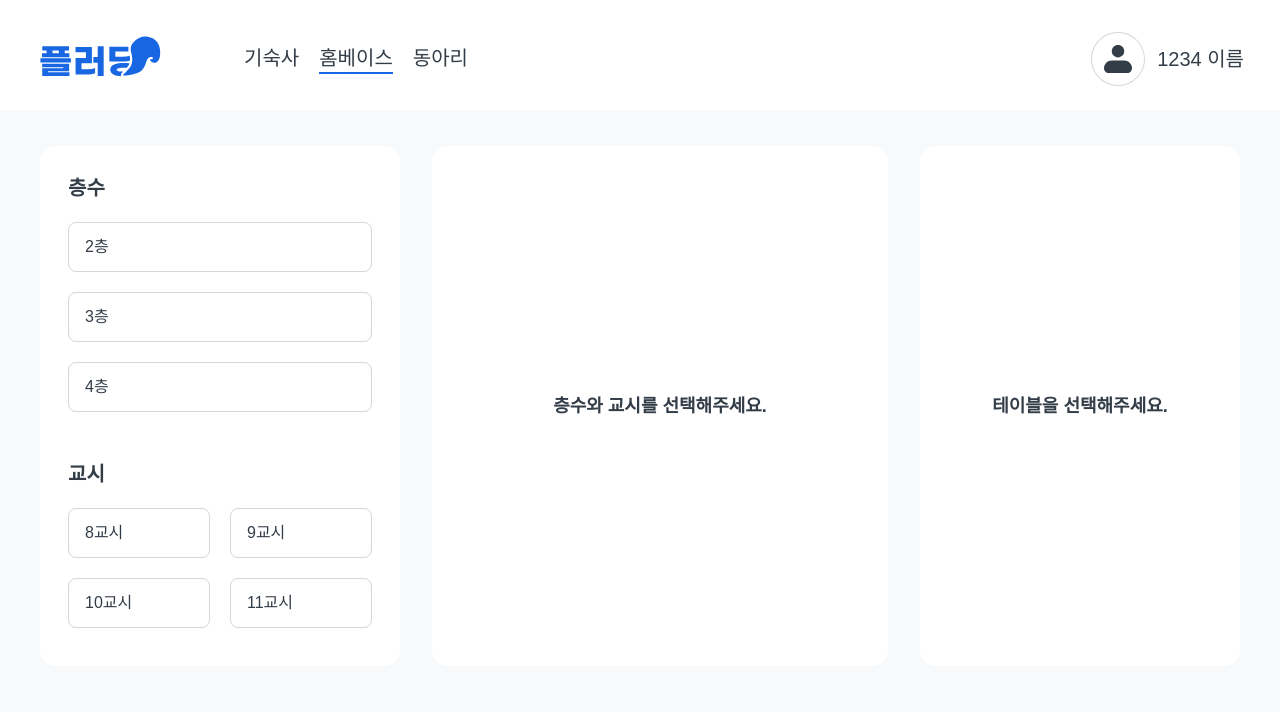
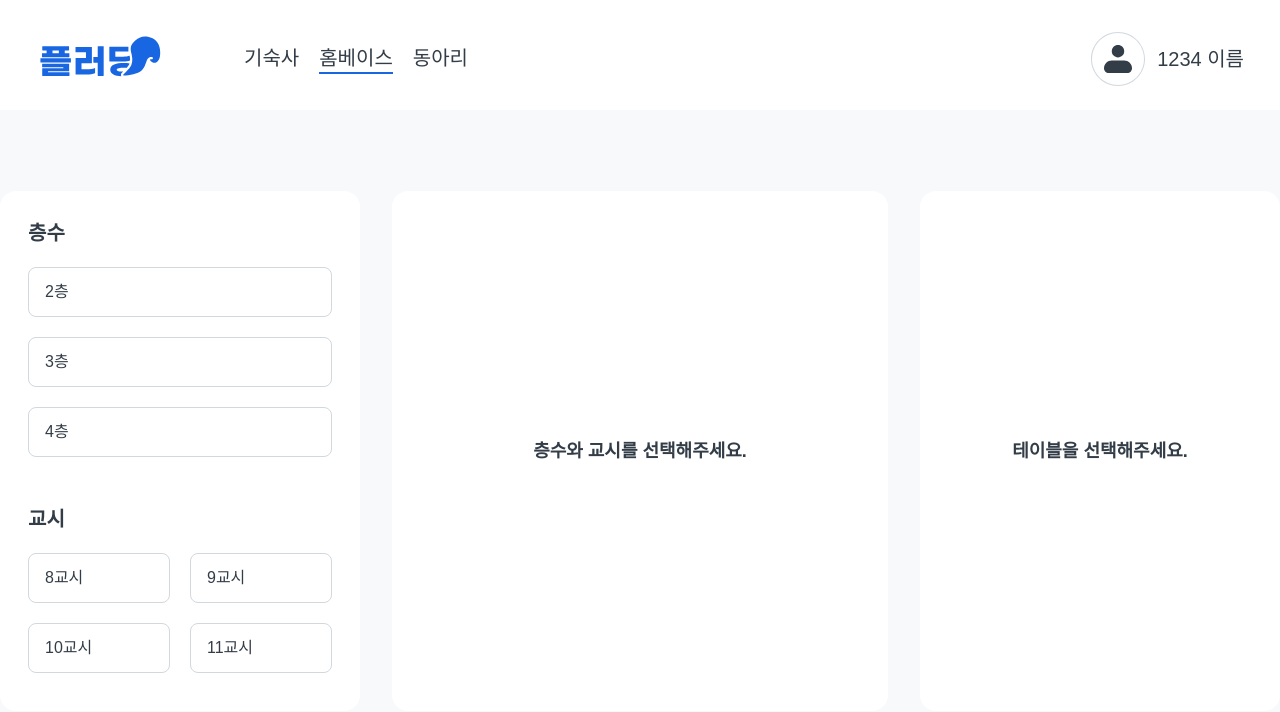
Before and after one commit to team-incube/Flooding-Frontend-Onboarding, a Next.js app: page /homebase in a window 1280 px wide. Shown: the top 712 px of the page. Built offline with nearby package versions, Linux system fonts and the light colour scheme; no server answers; a web font is replaced by a local one.

Commit message:
feat: 홈베이스 신청 기능 구현

```diff
--- a/src/views/homebase/ui/HomebasePage/index.tsx
+++ b/src/views/homebase/ui/HomebasePage/index.tsx
@@ -5,115 +5,59 @@ import Sidebar from "@/features/homebase/ui/Sidebar";
 import Floor2Layout from "@/features/homebase/ui/Floor2";
 import Floor3Layout from "@/features/homebase/ui/Floor3";
 import Floor4Layout from "@/features/homebase/ui/Floor4";
-import { useState, useEffect } from "react";
+import { useState, useEffect, useMemo } from "react";
 import { useRouter, useSearchParams } from "next/navigation";
+import {
+  fetchAppliedTables,
+  saveTableSelection,
+} from "@/features/homebase/actions/floorActions";
+import { getTablesByFloor } from "@/features/homebase/lib/tableData";
 import {
   isValidFloor,
   isValidClassTime,
 } from "@/features/homebase/lib/constants";
-
-const API_BASE_URL =
-  process.env.NEXT_PUBLIC_API_BASE_URL || "http://localhost:3000";
+import ApplicationBar from "@/features/homebase/ui/Applicationbar";
 
 export default function HomebasePage() {
   const router = useRouter();
   const searchParams = useSearchParams();
 
-  const [floor, setFloor] = useState<string | null>(null);
-  const [time, setTime] = useState<string | null>(null);
-  const [table, setTable] = useState<string | null>(null);
-  const [isLoaded, setIsLoaded] = useState(false);
+  const handleApplySuccess = (appliedTable: string) => {
+    setDisabledTables((prev) =>
+      prev.includes(appliedTable) ? prev : [...prev, appliedTable]
+    );
+    setShowApplicationBar(false);
+  };
 
-  // URL 포맷 변환 함수
+  const floor = useMemo(() => {
+    const f = searchParams.get("floor");
+    return f ? `${f}층` : null;
+  }, [searchParams]);
+
+  const time = useMemo(() => {
+    const t = searchParams.get("time");
+    return t ? `${t}교시` : null;
+  }, [searchParams]);
+
+  const table = useMemo(() => {
+    const tb = searchParams.get("table");
+    return tb ? `Table ${tb}` : null;
+  }, [searchParams]);
+
+  const [disabledTables, setDisabledTables] = useState<string[]>([]);
+  const [showApplicationBar, setShowApplicationBar] = useState(false);
+
+  // URL 업데이트
   const toUrlFormat = (
     floor: string | null,
     time: string | null,
     table: string | null
-  ) => {
-    return {
+  ) => ({
     floor: floor ? floor.replace("층", "") : null,
     time: time ? time.replace("교시", "") : null,
     table: table ? table.replace("Table ", "") : null,
-    };
-  };
-
-  const fromUrlFormat = (
-    floorNum: string | null,
-    timeNum: string | null,
-    tableNum: string | null
-  ) => {
-    return {
-      floor: floorNum ? `${floorNum}층` : null,
-      time: timeNum ? `${timeNum}교시` : null,
-      table: tableNum ? `Table ${tableNum}` : null,
-    };
-  };
-
-  // URL에서 초기값 로드
-  useEffect(() => {
-    const floorParam = searchParams.get("floor");
-    const timeParam = searchParams.get("time");
-    const tableParam = searchParams.get("table");
-
-    const formatted = fromUrlFormat(floorParam, timeParam, tableParam);
-    setFloor(formatted.floor);
-    setTime(formatted.time);
-    setTable(formatted.table);
-    setIsLoaded(true);
-  }, [searchParams]);
-
-  // 층수 변경 (테이블 초기화)
-  const handleFloorChange = (newFloor: string) => {
-    setFloor(newFloor);
-    setTable(null);
-    updateUrl(newFloor, time, null);
-  };
-
-  // 교시 변경
-  const handleTimeChange = (newTime: string) => {
-    setTime(newTime);
-    updateUrl(floor, newTime, table);
-  };
-
-  // 테이블 저장 및 상태 변경
-  const handleTableChange = async (newTable: string) => {
-    setTable(newTable);
-    updateUrl(floor, time, newTable);
-
-    // 유효한 층수와 교시인 경우에만 저장
-    if (floor && time && isValidFloor(floor) && isValidClassTime(time)) {
-      await saveTableSelection(floor, time, newTable);
-    }
-  };
-
-  // 테이블 선택 저장 (Route Handler 호출)
-  const saveTableSelection = async (
-    floor: string,
-    classTime: string,
-    table: string
-  ) => {
-    try {
-      const response = await fetch(`${API_BASE_URL}/api/homebase`, {
-        method: "POST",
-        headers: {
-          "Content-Type": "application/json",
-        },
-        body: JSON.stringify({
-          floor,
-          classTime,
-          table,
-        }),
   });
 
-      if (!response.ok) {
-        console.error("테이블 저장 실패:", response.statusText);
-      }
-    } catch (error) {
-      console.error("테이블 저장 중 오류:", error);
-    }
-  };
-
-  // URL 업데이트
   const updateUrl = (f: string | null, t: string | null, tb: string | null) => {
     const formatted = toUrlFormat(f, t, tb);
     const params = new URLSearchParams();
@@ -125,33 +69,77 @@ export default function HomebasePage() {
     router.push(queryString ? `?${queryString}` : "/homebase");
   };
 
-  if (!isLoaded) return null;
+  const handleFloorChange = (newFloor: string) => {
+    updateUrl(newFloor, time, null);
+    setShowApplicationBar(false);
+  };
+
+  const handleTimeChange = (newTime: string) => {
+    updateUrl(floor, newTime, table);
+    setShowApplicationBar(false);
+  };
+
+  const handleTableChange = async (newTable: string) => {
+    updateUrl(floor, time, newTable);
+    setShowApplicationBar(true);
+
+    if (floor && time && isValidFloor(floor) && isValidClassTime(time)) {
+      await saveTableSelection(floor, time, newTable);
+    }
+  };
+
+  useEffect(() => {
+    if (!floor || !time) return;
+    fetchAppliedTables(floor, time).then(setDisabledTables);
+  }, [floor, time]);
+
+  const maxPeople = useMemo(() => {
+    if (!floor || !table) return 0;
+    const tables = getTablesByFloor(floor);
+    const found = tables.find((t) => t.name === table);
+    return found?.seats ?? 0;
+  }, [floor, table]);
+
+  const handleCancelApplication = () => {
+    setShowApplicationBar(false);
+  };
+
   return (
     <div className="min-h-screen bg-[#F8F9FB]">
       <Header />
-      <div className="max-w-375 mx-auto px-10 py-9 flex gap-8">
+      <div className="min-h-[calc(100vh-118px)] flex items-center justify-center">
+        <div className="max-w-[1552px] w-full flex gap-8">
           <Sidebar
             floor={floor}
             time={time}
             onFloor={handleFloorChange}
             onTime={handleTimeChange}
           />
-        {}
-        <div className="flex-1 flex flex-col bg-white rounded-2xl p-6">
+          <div className="flex-1 h-130 flex flex-col bg-white rounded-2xl p-6">
             {floor && time ? (
-            <>
               <div className="flex gap-3 h-full">
                 {floor === "2층" && (
-                  <Floor2Layout table={table} onTable={handleTableChange} />
+                  <Floor2Layout
+                    table={table}
+                    onTable={handleTableChange}
+                    disabledTables={disabledTables}
+                  />
                 )}
                 {floor === "3층" && (
-                  <Floor3Layout table={table} onTable={handleTableChange} />
+                  <Floor3Layout
+                    table={table}
+                    onTable={handleTableChange}
+                    disabledTables={disabledTables}
+                  />
                 )}
                 {floor === "4층" && (
-                  <Floor4Layout table={table} onTable={handleTableChange} />
+                  <Floor4Layout
+                    table={table}
+                    onTable={handleTableChange}
+                    disabledTables={disabledTables}
+                  />
                 )}
               </div>
-            </>
             ) : (
               <div className="flex items-center justify-center h-full">
                 <p className="text-gray-700 text-lg font-bold">
@@ -160,11 +148,24 @@ export default function HomebasePage() {
               </div>
             )}
           </div>
-        {}
-        <div className="w-80 flex items-center justify-center bg-white rounded-2xl">
+
+          {showApplicationBar && floor && time && table ? (
+            <ApplicationBar
+              floor={floor}
+              time={time}
+              table={table}
+              maxPeople={maxPeople}
+              myName="1234 이름"
+              onCancel={handleCancelApplication} // ApplicationBar만 닫힘
+              onSuccess={() => handleApplySuccess(table)}
+            />
+          ) : (
+            <div className="w-90 flex items-center justify-center bg-white rounded-2xl">
               <p className="text-gray-700 text-lg font-bold">
                 테이블을 선택해주세요.
               </p>
+            </div>
+          )}
         </div>
       </div>
     </div>
```
Lines whose indentation alone changed are shown as unchanged.
